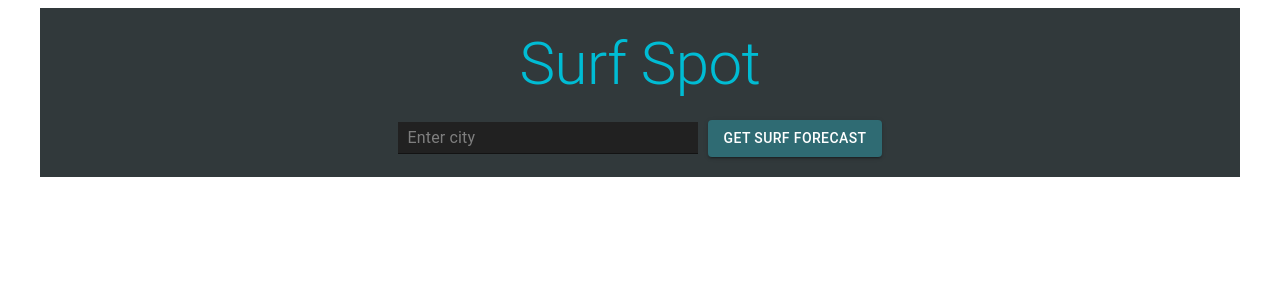
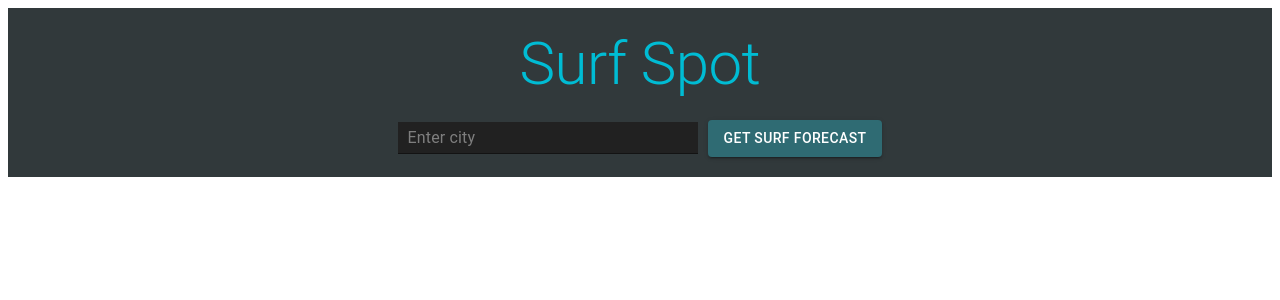
Before and after one commit to CarlosPettersen/SurfReport, a React (Create React App) app: page / in a window 1280 px wide. Shown: the top 300 px of the page. Built offline with nearby package versions, Linux system fonts and the light colour scheme.

Commit message:
updated width

```diff
--- a/src/WeatherApp.js
+++ b/src/WeatherApp.js
@@ -110,6 +110,7 @@ const Weather = () => {
 
   return (
     <Container
+      maxWidth="100%"
       style={{
         backgroundColor: "rgb(49 57 59)",
         padding: "20px",
```
